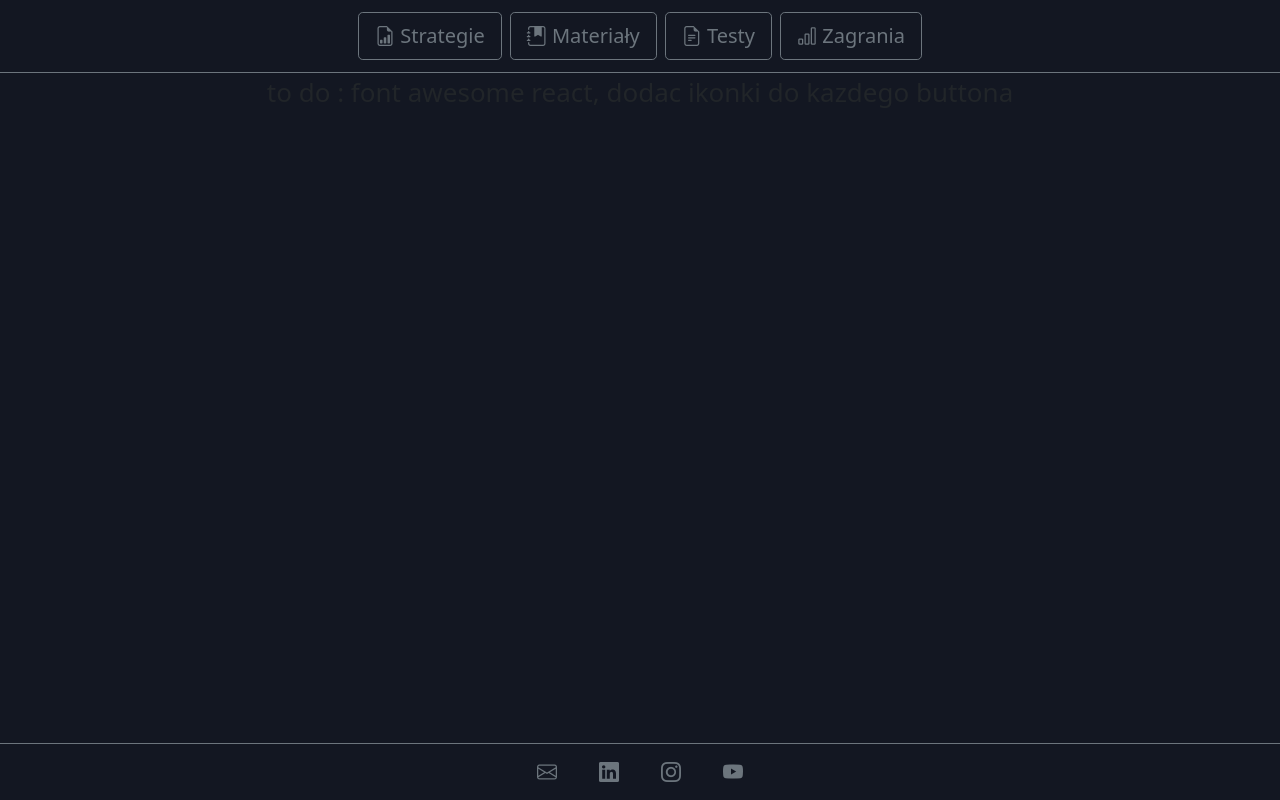
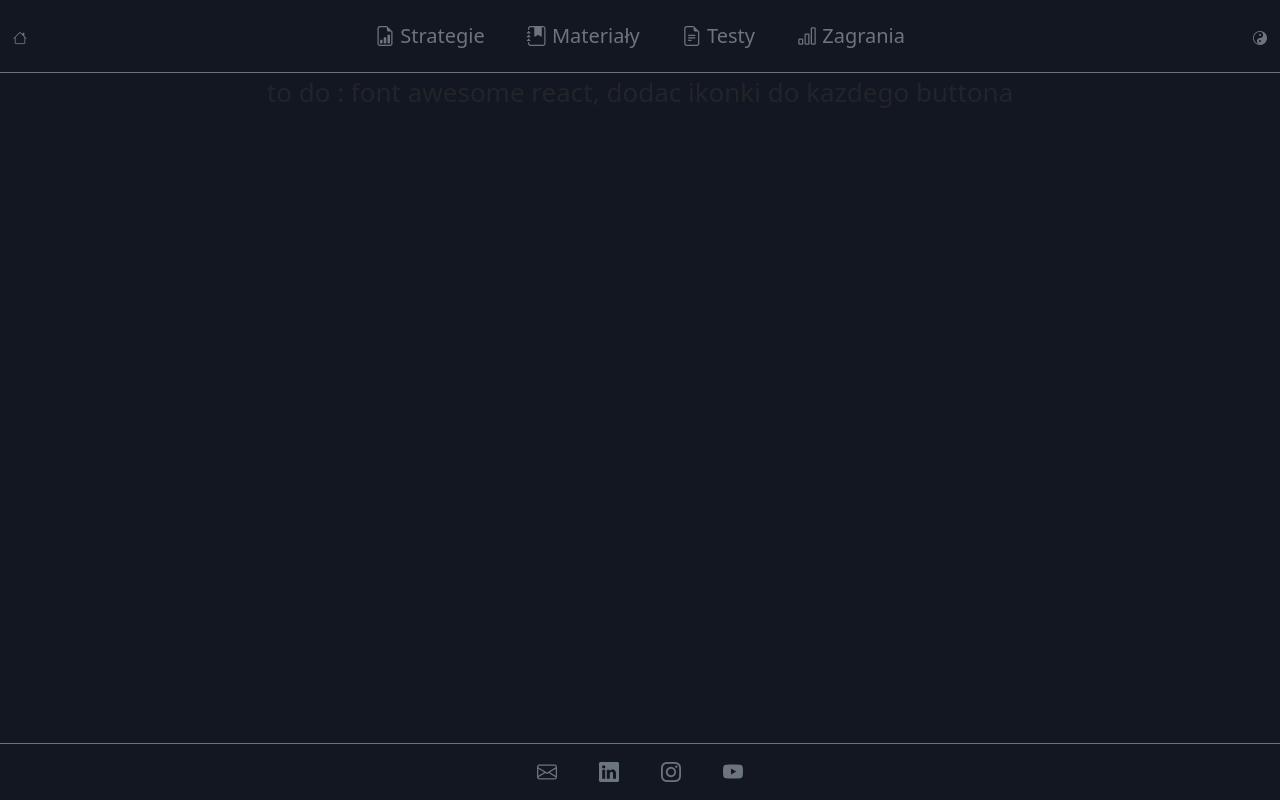
Before and after one commit to PjerC/forexy, a React (Create React App) app: page / in a window 1280 px wide. Built offline with nearby package versions, Linux system fonts and the light colour scheme.

Commit message:
added home & dark/light mode btn

```diff
--- a/src/FooterModules/FooterStyles.css
+++ b/src/FooterModules/FooterStyles.css
@@ -1,5 +1,6 @@
+
 .btnFooter:hover {
     box-shadow: 0px 37px 20px -20px rgba(0, 0, 0, 0.2);
-    -webkit-transform: scale(1.5);
-            transform: scale(1.5);
+    -webkit-transform:scale(1.5);
+            transform:scale(1.5);
   }
--- a/src/NavBar.js
+++ b/src/NavBar.js
@@ -10,9 +10,10 @@ const NavBar = (props) => {
 return(
     <div>
         <nav className="navbar navbar-dark border-bottom border-secondary">
-            <div className="container-fluid justify-content-evenly">
+
+                <NavBarLeftModule />
                 <NavBarCenterModule />
-            </div>
+                <NavBarRightModule />
         </nav>
     </div>
     )
--- a/src/NavBarModules/NavBarCenterModule.js
+++ b/src/NavBarModules/NavBarCenterModule.js
@@ -1,17 +1,18 @@
 import 'bootstrap/dist/css/bootstrap.min.css'
-import "bootstrap-icons/font/bootstrap-icons.css";
+import 'bootstrap-icons/font/bootstrap-icons.css';
+import './NavBarStyles.css';
 
 const NavBarCenterModule = (props) => {
     return(
 
         <div>
-            <button className="flex-fill btn btn-lg btn-outline-secondary m-1" type="button">
-                <i class="bi bi-file-earmark-bar-graph"></i> Strategie </button>
-            <button className="flex-fill btn btn-lg btn-outline-secondary m-1" type="button">
-                <i class="bi bi-journal-bookmark-fill"> </i> Materiały </button>
-            <button className="flex-fill btn btn-lg btn-outline-secondary m-1" type="button">
+            <button className="flex-fill btn btn-lg text-secondary m-1 navBarBtn" type="button">
+                <i class="bi bi-file-earmark-bar-graph navBarBtn"></i> Strategie </button>
+            <button className="flex-fill btn btn-lg text-secondary m-1 navBarBtn" type="button">
+                <i class="bi bi-journal-bookmark-fill "> </i> Materiały </button>
+            <button className="flex-fill btn btn-lg text-secondary m-1 navBarBtn" type="button">
                 <i class="bi bi-file-earmark-text"></i> Testy </button>
-            <button className="flex-fill btn btn-lg btn-outline-secondary m-1" type="button">
+            <button className="flex-fill btn btn-lg text-secondary m-1 navBarBtn" type="button">
                 <i class="bi bi-bar-chart"></i> Zagrania </button>
         </div>
 
--- a/src/NavBarModules/NavBarLeftModule.js
+++ b/src/NavBarModules/NavBarLeftModule.js
@@ -4,7 +4,7 @@ import "bootstrap-icons/font/bootstrap-icons.css";
 const NavBarLeftModule = (props) => {
     return (
         <div>
-
+            <button className="flex-fill btn btn-sm text-secondary m-1 navBarBtn" type="button"><i class="bi bi-house"></i></button>
         </div>
     )
 }
--- a/src/NavBarModules/NavBarRightModule.js
+++ b/src/NavBarModules/NavBarRightModule.js
@@ -3,7 +3,9 @@ import "bootstrap-icons/font/bootstrap-icons.css";
 
 const NavBarRightModule = (props) => {
     return (
-        <div>  </div>
+        <div>
+            <button className="flex-fill btn btn-sm text-secondary m-1 navBarBtn" type="button"><i class="bi bi-yin-yang"></i></button>
+        </div>
     )
 }
 export default NavBarRightModule;
--- /dev/null
+++ b/src/NavBarModules/NavBarStyles.css
@@ -0,0 +1,4 @@
+.navBarBtn:hover {
+    -webkit-transform:scale(1.2);
+    transform: scale(1.2);
+}
```
